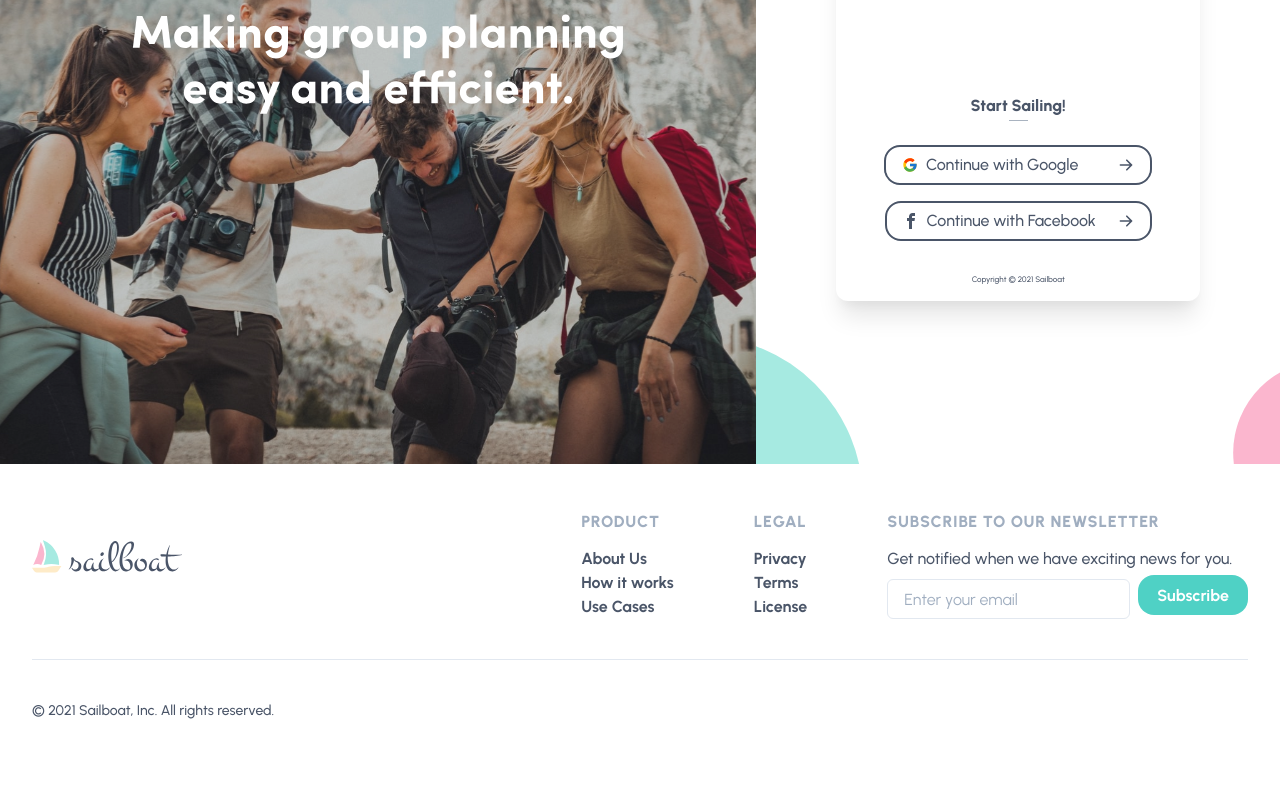
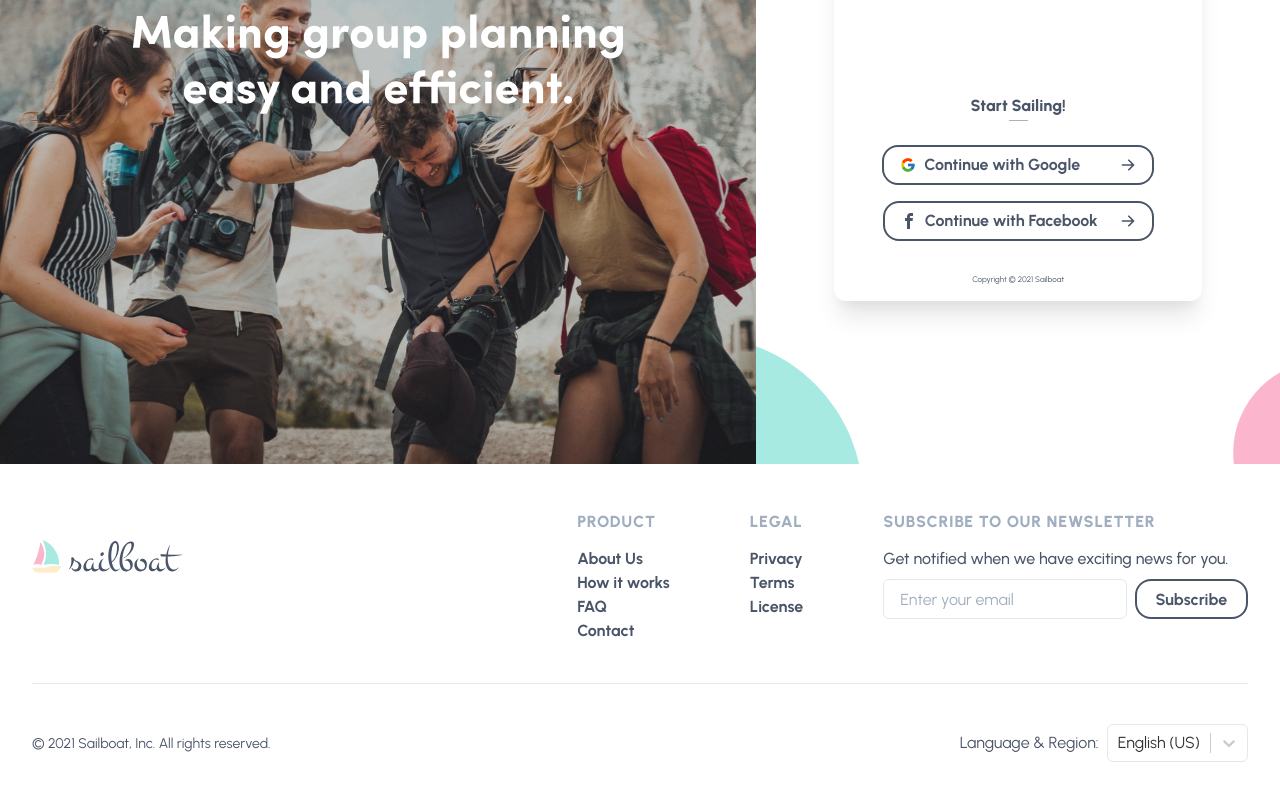
Before and after one commit to sailbow/sailbow, a React (Create React App) app in the folder sb-web/: page / in a window 1280 px wide. Shown: the part 336-1136 px from the top of the page. Before the commit the page ends 1105 px from the top, so only its background shows below. Built offline with nearby package versions, Linux system fonts and the light colour scheme.

Commit message:
chore: added react select

```diff
--- a/sb-web/package.json
+++ b/sb-web/package.json
@@ -17,6 +17,7 @@
     "@types/react": "^17.0.0",
     "@types/react-dom": "^17.0.0",
     "@types/react-router-dom": "^5.3.0",
+    "@types/react-select": "^5.0.1",
     "axios": "^0.21.4",
     "eslint-config-airbnb-typescript-prettier": "^4.2.0",
     "framer-motion": "^4",
@@ -26,6 +27,7 @@
     "react-icons": "^4.2.0",
     "react-router-dom": "^5.3.0",
     "react-scripts": "4.0.3",
+    "react-select": "^5.1.0",
     "react-toastify": "^8.0.3",
     "sass": "^1.42.1",
     "typescript": "^4.1.2",
--- /dev/null
+++ b/sb-web/src/components/select/Select.tsx
@@ -0,0 +1,51 @@
+import React, { FunctionComponent } from 'react';
+
+import { Icon, Flex, Text } from '@chakra-ui/react';
+import Select, { components } from 'react-select';
+import { IoCheckmarkOutline as Checkmark } from 'react-icons/io5';
+
+import { customStyles } from 'theme/SelectStyles';
+
+interface Option {
+    value: string | number | boolean;
+    label: string;
+}
+
+interface Props {
+    options: Array<Option>;
+    isSearchable?: boolean;
+    onChange: any;
+    defaultValue?: Option | null;
+}
+
+export const SelectOption: FunctionComponent<any> = (props) => {
+    const { data, isSelected } = props;
+
+    return (
+        <components.Option {...props}>
+            <Flex justifyContent="space-between" alignItems="center">
+                <Text>{data.label}</Text>
+                {isSelected && <Icon as={Checkmark} w={4} h={4} zIndex="2" color="teal.500" fontWeight="bold" />}
+            </Flex>
+        </components.Option>
+    );
+};
+
+export const SingleSelect: FunctionComponent<Props> = ({ options, isSearchable = true, onChange, defaultValue }) => {
+    return (
+        <Select
+            styles={customStyles}
+            menuPlacement="auto"
+            isSearchable={isSearchable}
+            defaultValue={defaultValue}
+            options={options}
+            onChange={onChange}
+            components={{ Option: SelectOption }}
+        />
+    );
+};
+
+SingleSelect.defaultProps = {
+    isSearchable: true,
+    defaultValue: null,
+};
--- a/sb-web/src/modules/footer/Footer.tsx
+++ b/sb-web/src/modules/footer/Footer.tsx
@@ -1,8 +1,16 @@
 import React, { FunctionComponent } from 'react';
 
-import { Box, Flex, Heading, Input, Stack, StackDivider, Text, Link, HStack, Button } from '@chakra-ui/react';
+import { Box, Flex, Heading, Input, Stack, StackDivider, Text, Link, Button } from '@chakra-ui/react';
 
 import { ReactComponent as IconLogoType } from 'assets/icon-logo-type.svg';
+import { SingleSelect } from 'components/select/Select';
+
+const Languages = [
+    {
+        label: 'English (US)',
+        value: 'en_US',
+    },
+];
 
 export const Footer: FunctionComponent = () => {
     return (
@@ -20,7 +28,8 @@ export const Footer: FunctionComponent = () => {
                             <Flex textAlign="start" flexDir="column" pt="4">
                                 <Link href="/">About Us</Link>
                                 <Link href="/">How it works</Link>
-                                <Link href="/">Use Cases</Link>
+                                <Link href="/">FAQ</Link>
+                                <Link href="/">Contact</Link>
                             </Flex>
                         </Box>
                         <Box>
@@ -38,11 +47,13 @@ export const Footer: FunctionComponent = () => {
                                 Subscribe to our newsletter
                             </Heading>
                             <Flex textAlign="start" flexDir="column" pt="4">
-                                <Text>Get notified when we have exciting news for you.</Text>
-                                <HStack>
-                                    <Input placeholder="Enter your email" mt="2" />
-                                    <Button px="8">Subscribe</Button>
-                                </HStack>
+                                <Text fontWeight="normal">Get notified when we have exciting news for you.</Text>
+                                <Flex alignItems="center" mt="2">
+                                    <Input placeholder="Enter your email" />
+                                    <Button px="8" variant="outline" ml="2">
+                                        Subscribe
+                                    </Button>
+                                </Flex>
                             </Flex>
                         </Box>
                     </Stack>
@@ -53,8 +64,17 @@ export const Footer: FunctionComponent = () => {
                     alignItems="center"
                 >
                     <Text fontSize="sm">&copy; {new Date().getFullYear()} Sailboat, Inc. All rights reserved.</Text>
-                    {/* <Copyright />
-                    <SocialMediaLinks /> */}
+                    <Flex alignItems="center">
+                        <Text pr="2">Language & Region: </Text>
+                        <SingleSelect
+                            isSearchable={false}
+                            options={Languages}
+                            defaultValue={Languages[0]}
+                            onChange={(e: any) => {
+                                console.log('Language Selected');
+                            }}
+                        />
+                    </Flex>
                 </Stack>
             </Stack>
         </Box>
--- a/sb-web/src/theme/ChakraTheme.ts
+++ b/sb-web/src/theme/ChakraTheme.ts
@@ -88,11 +88,6 @@ const components: ComponentDefaultProps = {
             }),
         },
     },
-    Text: {
-        baseStyle: {
-            fontWeight: 'normal',
-        },
-    },
     Input: {
         defaultProps: {
             focusBorderColor: 'teal.200',
--- /dev/null
+++ b/sb-web/src/theme/SelectStyles.ts
@@ -0,0 +1,72 @@
+import { theme } from 'theme/ChakraTheme';
+import { StylesConfig, ControlProps } from 'react-select';
+import { CSSObject } from '@emotion/react';
+
+export const customStyles: StylesConfig<any, true> = {
+    control: (provided: CSSObject, state: ControlProps<any, true>): CSSObject => {
+        return {
+            ...provided,
+            '&:hover': {
+                border: `1px solid ${theme.colors.teal[200]}`,
+            },
+            outline: '0 0 0 3px #f98fffCC',
+            boxSizing: 'border-box',
+            border: state.isFocused ? `1px solid ${theme.colors.teal[300]}` : `1px solid ${theme.colors.gray[200]}`,
+            boxShadow: 'none',
+            color: 'gray.600',
+            cursor: 'pointer',
+            fontWeight: 'normal',
+            borderRadius: theme.radii.md,
+        };
+    },
+    menu: (provided: CSSObject): CSSObject => {
+        return {
+            ...provided,
+            border: 'none',
+            boxShadow: '0 0 5px #efefef',
+        };
+    },
+    input: (provided: CSSObject): CSSObject => {
+        return {
+            ...provided,
+            color: theme.colors.teal,
+        };
+    },
+    option: (provided: CSSObject, state: any): CSSObject => {
+        return {
+            ...provided,
+            background: 'white',
+            color: 'gray.600',
+            cursor: 'pointer',
+            '&:hover': {
+                background: state.isSelected ? 'none' : theme.colors.teal[100],
+            },
+        };
+    },
+
+    multiValueRemove: (provided: CSSObject): CSSObject => {
+        return {
+            ...provided,
+            cursor: 'pointer',
+            color: theme.colors.black,
+        };
+    },
+    indicatorsContainer: (provided: CSSObject): CSSObject => {
+        return {
+            ...provided,
+            cursor: 'pointer',
+        };
+    },
+    placeholder: (provided: CSSObject): CSSObject => {
+        return {
+            ...provided,
+            color: theme.colors.gray[400],
+        };
+    },
+    // valueContainer: (provided: CSSObject, state: ControlProps<any, true>): CSSObject => {
+    //     return {
+    //         ...provided,
+    //         padding: state.hasValue ? '0 8px' : '0 16px',
+    //     };
+    // },
+};
```
Also changed, not shown: 1 other file (tests, documents, lock files or other folders).
